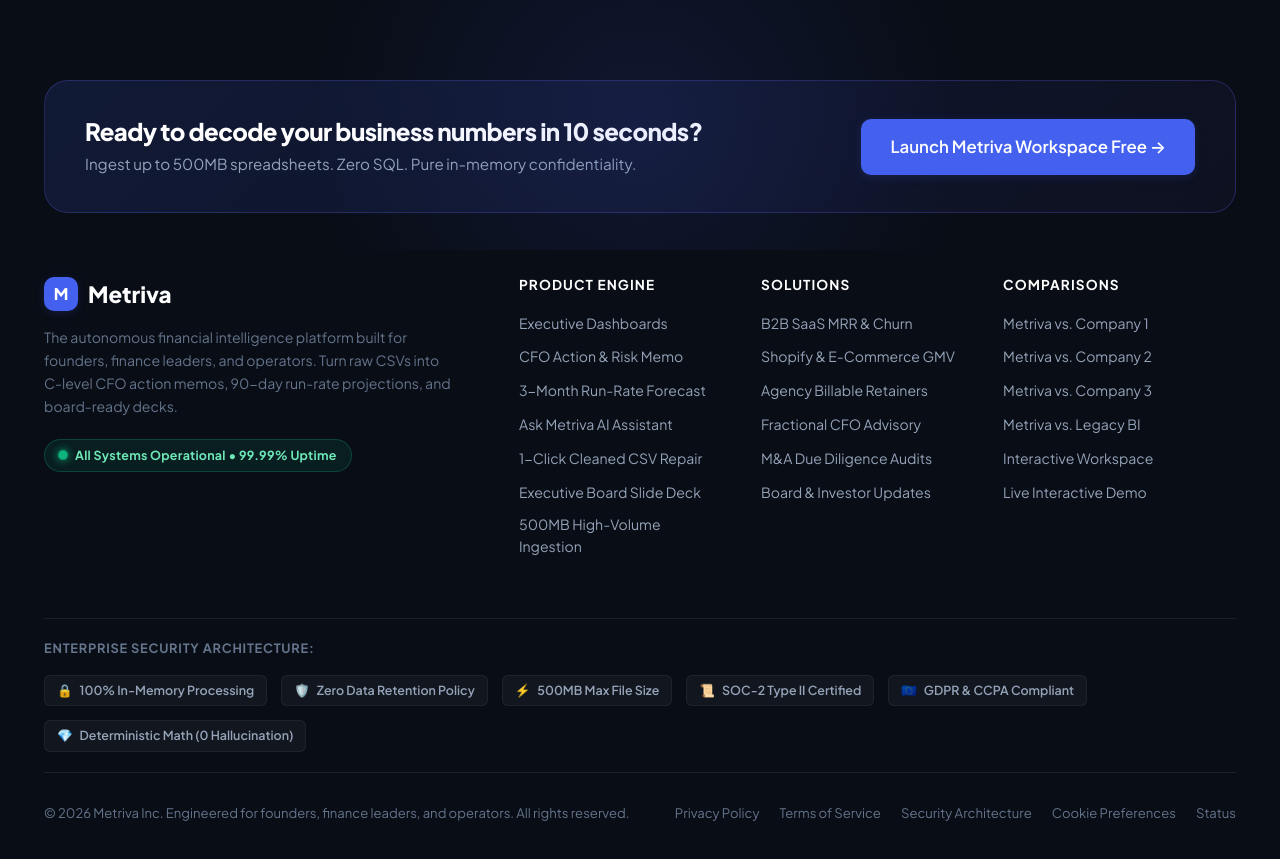
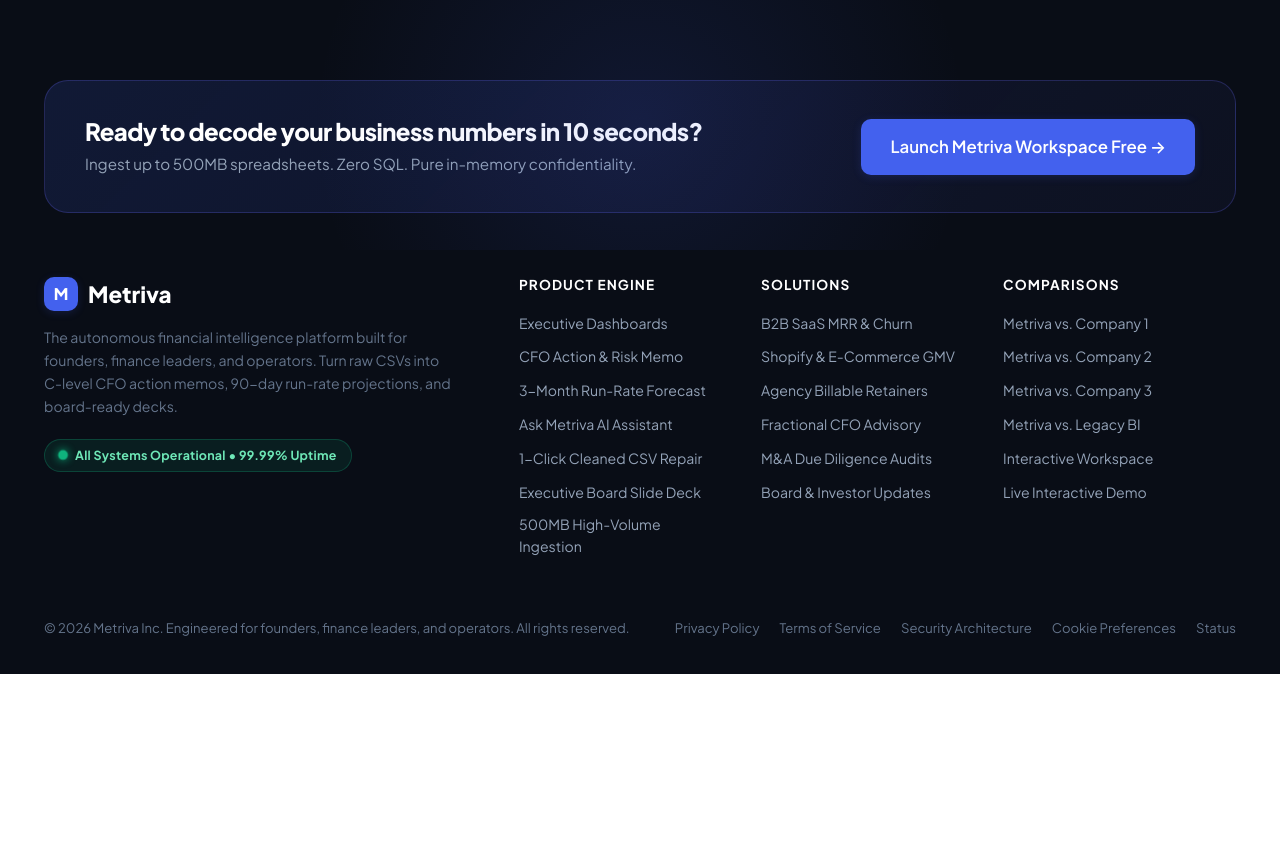
Before and after one commit to devesh950/AI-DATA-CLEANING-AND-EDA-AGENT, a Flask app: page / in a window 1280 px wide. Shown: the part 3868-4727 px from the top of the page. After the commit the page ends 4542 px from the top, so only its background shows below. Run offline with Flask 3, Linux system fonts and the light colour scheme.

Commit message:
chore: remove enterprise security architecture strip from footer

```diff
--- a/templates/app.html
+++ b/templates/app.html
@@ -1283,8 +1283,6 @@ window.addEventListener('DOMContentLoaded', () => {
     <span>•</span>
     <span>⚡ High-Volume 500MB Uploads</span>
     <span>•</span>
-    <span>🛡️ SOC-2 &amp; GDPR Compliant</span>
-    <span>•</span>
     <span style="color:var(--success); font-weight:700;">🟢 Operational • 99.99% Uptime</span>
   </div>
   <div>&copy; 2026 Metriva Inc. All rights reserved. Deterministic business intelligence engine.</div>
--- a/templates/index.html
+++ b/templates/index.html
@@ -1013,30 +1013,7 @@ a { color: inherit; text-decoration: none; }
 
     </div>
 
-    <!-- Security & Trust Strip -->
-    <div class="footer-trust-strip">
-      <span style="font-size:0.8rem; font-weight:700; text-transform:uppercase; letter-spacing:0.06em; color:#64748b;">Enterprise Security Architecture:</span>
-      <div class="trust-badges-group">
-        <div class="trust-badge-item">
-          <span>🔒</span> 100% In-Memory Processing
-        </div>
-        <div class="trust-badge-item">
-          <span>🛡️</span> Zero Data Retention Policy
-        </div>
-        <div class="trust-badge-item">
-          <span>⚡</span> 500MB Max File Size
-        </div>
-        <div class="trust-badge-item">
-          <span>📜</span> SOC-2 Type II Certified
-        </div>
-        <div class="trust-badge-item">
-          <span>🇪🇺</span> GDPR &amp; CCPA Compliant
-        </div>
-        <div class="trust-badge-item">
-          <span>💎</span> Deterministic Math (0 Hallucination)
-        </div>
-      </div>
-    </div>
+
 
     <!-- Bottom Legal Row -->
     <div class="footer-bottom-row">
```
